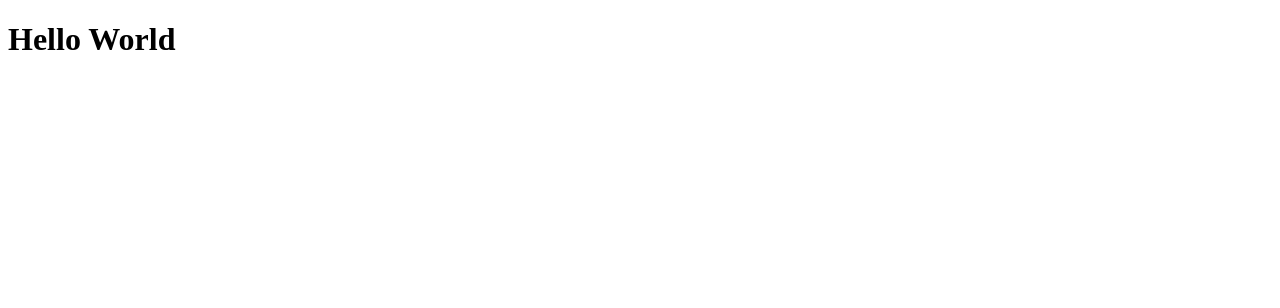
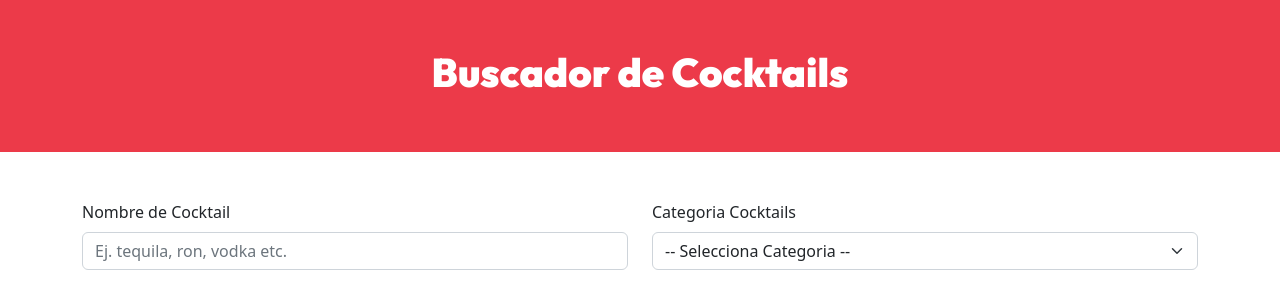
Before and after one commit to psyQore/finder-drink, a React (Vite) app: page / in a window 1280 px wide. Shown: the top 308 px of the page. Built offline with nearby package versions, Linux system fonts and the light colour scheme.

Commit message:
Se crea el componente Formulary, se añaden estilos

```diff
--- a/index.html
+++ b/index.html
@@ -4,7 +4,7 @@
     <meta charset="UTF-8" />
     <link rel="icon" type="image/svg+xml" href="/src/favicon.svg" />
     <meta name="viewport" content="width=device-width, initial-scale=1.0" />
-    <title>Buscador de Tragos</title>
+    <title>Buscador de Cocktails</title>
     <link rel="preconnect" href="https://fonts.googleapis.com">
     <link rel="preconnect" href="https://fonts.gstatic.com" crossorigin>
     <link href="https://fonts.googleapis.com/css2?family=Outfit:wght@700;900&display=swap" rel="stylesheet">
--- a/src/App.jsx
+++ b/src/App.jsx
@@ -1,12 +1,18 @@
-
+import { Container } from 'react-bootstrap';
+import Formulary from "./components/Formulary";
 
 function App() {
+  return (
+    <>
+      <header className="py-5">
+        <h1>Buscador de Cocktails </h1>
+      </header>
 
-  return (
-    <div>
-      <h1>Hello World</h1>
-    </div>
-  )
+      <Container className="mt-5">
+        <Formulary />
+      </Container>
+    </>
+  );
 }
 
-export default App
+export default App;
--- /dev/null
+++ b/src/components/Formulary.jsx
@@ -0,0 +1,32 @@
+import React from "react";
+import { Button, Form, Row, Col } from "react-bootstrap";
+
+const Formulary = () => {
+  return (
+    <Form>
+      <Row>
+        <Col md={6}>
+          <Form.Group>
+            <Form.Label htmlFor="name">Nombre de Cocktail </Form.Label>
+            <Form.Control
+              id="name"
+              type="text"
+              placeholder="Ej. tequila, ron, vodka etc."
+              name="name"
+            ></Form.Control>
+          </Form.Group>
+        </Col>
+        <Col md={6}>
+          <Form.Group>
+            <Form.Label htmlFor="category">Categoria Cocktails </Form.Label>
+            <Form.Select id="category" name="category">
+              <option>-- Selecciona Categoria --</option>
+            </Form.Select>
+          </Form.Group>
+        </Col>
+      </Row>
+    </Form>
+  );
+};
+
+export default Formulary;
```
Also changed, not shown: src/main.jsx (+7 -6 lines).
